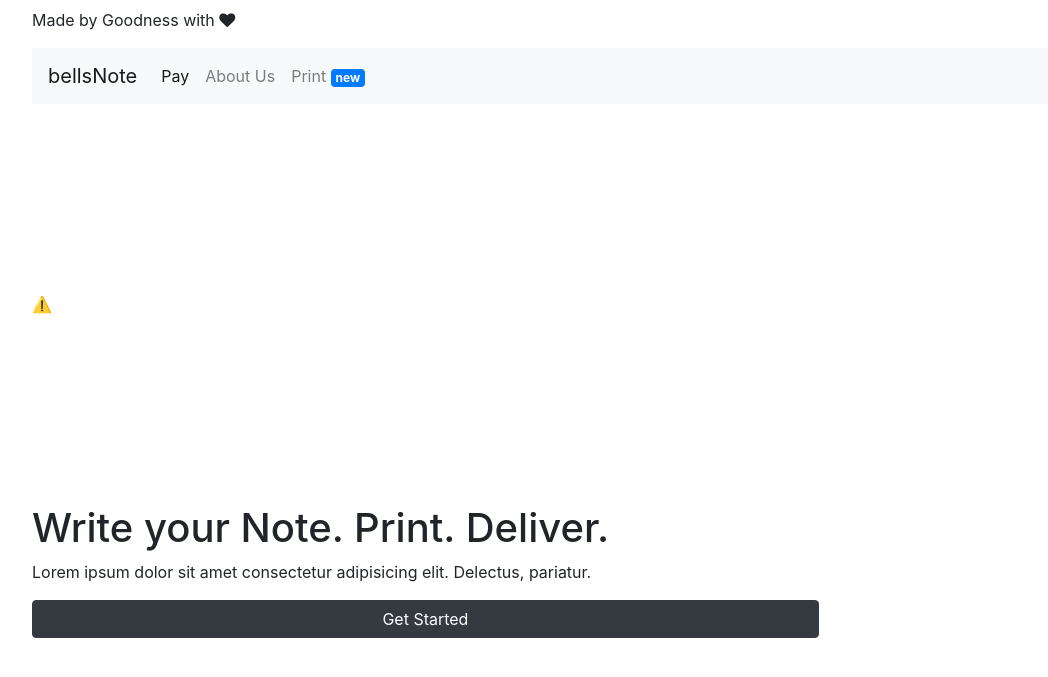
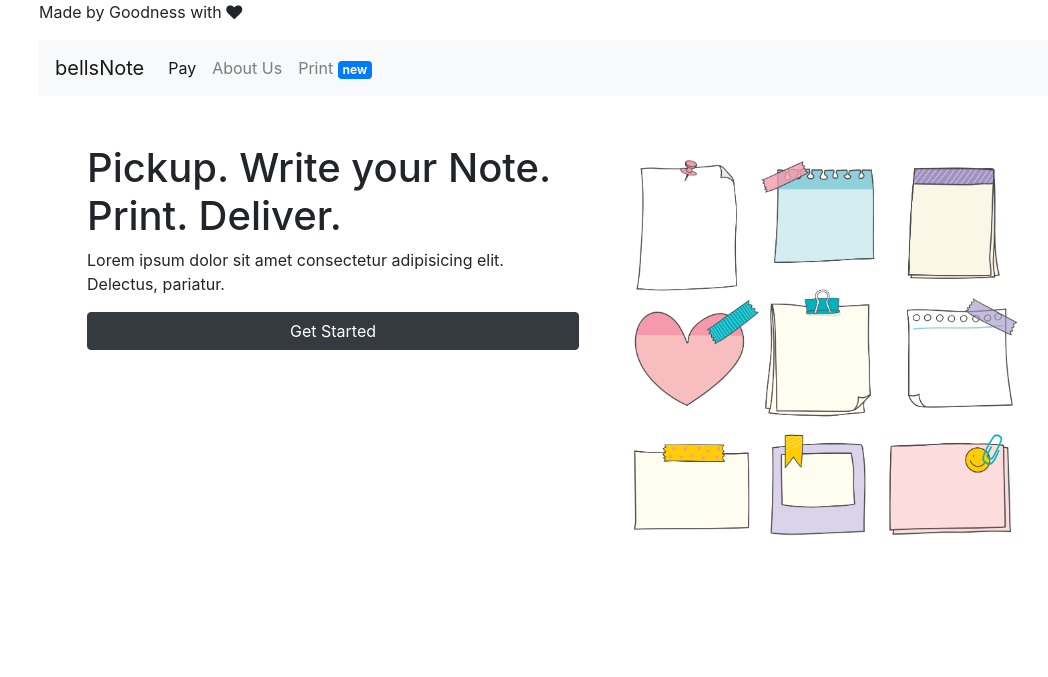
Before and after one commit to Francisop/belllsNote, a Django app: page / in a window 1280 px wide. Shown: the top 677 px of the page, without its empty margins (46-1094 px from the left). Run offline with Django 3.2, Linux system fonts and the light colour scheme; some libraries are stand-ins or nearby versions.

Commit message:
improved ux

```diff
--- a/note/urls.py
+++ b/note/urls.py
@@ -1,8 +1,9 @@
 from os import name
 from django.urls import path
-from note.views import (Index, NoteView)
+from note.views import (Index, NoteView, PrintView)
 
 urlpatterns = [
     path('',Index.as_view(), name='index'),
     path('note/',NoteView.as_view(), name='note'),
+    path('print/',PrintView.as_view(), name='print'),
 ]
--- a/note/views.py
+++ b/note/views.py
@@ -7,6 +7,13 @@ from note.models import Note, NoteImage
 
 class Index(View):
     template_name = 'index.html'
+    def get(self, request, *args, **kwargs):
+        return render(request, self.template_name)
+
+
+
+class PrintView(View):
+    template_name = 'print.html'
     def get(self, request, *args, **kwargs):
         return render(request, self.template_name)
 
--- a/templates/index.html
+++ b/templates/index.html
@@ -1,17 +1,41 @@
 {% extends 'base.html' %}
+{% load static %}
 {%load crispy_forms_tags %}
 
 
 {% block content%}
 
-<style></style>
 
-<div class="container p-2 mobile">
-    <p>Made by Goodness with <span> <i class="fa fa-heart" aria-hidden="true"></i> </span></p>
+
+<div>
+
+
+    <style>
+        .mobile {
+            display: none;
+        }
+
+        @media screen and (max-width: 600px) {
+            .web {
+                display: none;
+            }
+
+            .mobile {
+                display: inline-block;
+
+            }
+
+        }
+    </style>
+
+<div class="container web">
+    <div>
+        <p>Made by Goodness with <span> <i class="fa fa-heart" aria-hidden="true"></i> </span></p>
+    </div>
     <nav class="navbar navbar-expand-sm navbar-light bg-light">
         <a class="navbar-brand" href="/">bellsNote</a>
-        <button class="navbar-toggler d-lg-none" type="button" data-toggle="collapse" data-target="#collapsibleNavId" aria-controls="collapsibleNavId"
-            aria-expanded="false" aria-label="Toggle navigation">
+        <button class="navbar-toggler d-lg-none" type="button" data-toggle="collapse" data-target="#collapsibleNavId"
+            aria-controls="collapsibleNavId" aria-expanded="false" aria-label="Toggle navigation">
             <span class="navbar-toggler-icon"></span>
         </button>
         <div class="collapse navbar-collapse" id="collapsibleNavId">
@@ -23,7 +47,48 @@
                     <a class="nav-link" href="/">About Us</a>
                 </li>
                 <li class="nav-item">
-                    <a class="nav-link" href="/">Print <span class="badge badge-primary">new</span> </a>
+                    <a class="nav-link" href="print/">Print <span class="badge badge-primary">new</span> </a>
+                </li>
+            </ul>
+
+        </div>
+    </nav>
+
+    <section>
+        <div class="row p-5">
+            <div class="col">
+                <h1>Pickup. Write your Note. Print. Deliver.</h1>
+                <p>Lorem ipsum dolor sit amet consectetur adipisicing elit. Delectus, pariatur.</p>
+                <a name="" id="" style="width: 100%;" class="btn btn-dark" href="note/" role="button">Get Started</a>
+            </div>
+            <div class="col">
+                <img src="{%static 'img/76320.jpg' %}" alt="" style="max-width: 85%;" srcset="">
+
+            </div>
+        </div>
+    </section>
+
+</div>
+
+
+<div class="container p-2 mobile">
+    <p>Made by Goodness with <span> <i class="fa fa-heart" aria-hidden="true"></i> </span></p>
+    <nav class="navbar navbar-expand-sm navbar-light bg-light">
+        <a class="navbar-brand" href="/">bellsNote</a>
+        <button class="navbar-toggler d-lg-none" type="button" data-toggle="collapse" data-target="#collapsibleNavId"
+            aria-controls="collapsibleNavId" aria-expanded="false" aria-label="Toggle navigation">
+            <span class="navbar-toggler-icon"></span>
+        </button>
+        <div class="collapse navbar-collapse" id="collapsibleNavId">
+            <ul class="navbar-nav mr-auto mt-2 mt-lg-0">
+                <li class="nav-item active">
+                    <a class="nav-link" href="https://paystack.com/pay/29i0q26gfo">Pay</a>
+                </li>
+                <li class="nav-item">
+                    <a class="nav-link" href="/">About Us</a>
+                </li>
+                <li class="nav-item">
+                    <a class="nav-link" href="print/">Print <span class="badge badge-primary">new</span> </a>
                 </li>
             </ul>
 
@@ -32,14 +97,15 @@
 
 
     <div class="lottie-anime" style="height: 25rem;width:100%; margin: 0 auto;">
-       <script src="https://unpkg.com/@lottiefiles/lottie-player@latest/dist/lottie-player.js"></script>
+        <script src="https://unpkg.com/@lottiefiles/lottie-player@latest/dist/lottie-player.js"></script>
         <lottie-player src="https://assets5.lottiefiles.com/packages/lf20_i8P8Hl.json" background="transparent"
             speed="1" loop autoplay></lottie-player>
     </div>
-<div>
-    <h1>Write your Note. Print. Deliver.</h1>
-    <p>Lorem ipsum dolor sit amet consectetur adipisicing elit. Delectus, pariatur.</p>
-    <a name="" id=""  style="width: 70%;" class="btn btn-dark" href="note/" role="button">Get Started</a>
+    <div>
+        <h1>Pickup. Write your Note. Print. Deliver.</h1>
+        <p>Lorem ipsum dolor sit amet consectetur adipisicing elit. Delectus, pariatur.</p>
+        <a name="" id="" style="width: 100%;" class="btn btn-dark" href="note/" role="button">Get Started</a>
+    </div>
 </div>
 </div>
 {% endblock content %}
--- a/templates/note.html
+++ b/templates/note.html
@@ -9,14 +9,16 @@
     }
 </style>
 <div class="container p-3">
-    <div class="bg-success shadow p-1">
-        <h5>Contact us - 080330988904</h5>
+    <div class="bg-warning shadow p-2">
+        <h6 <span><i class="fa fa-phone bg-dark p-2 rounded text-light" aria-hidden="true"></i></span> 080330988904</h6>
 
     </div>
     <form class="shadow p-5" method="POST" style="background-color:white" enctype="multipart/form-data">
 
+        <p class="p-2">*one face per page costs N50*</p>
         {% csrf_token %}
         {{note_form2 | crispy}}
+        <br>
         {{note_form | crispy}}
 
         <button type="submit" class="btn btn-success">Write my Note</button>
```
Also changed, not shown: note/models.py (+13 -2 lines), templates/print.html (added, +21 -0 lines), bellsNote/static/img/76320.jpg (added), db.sqlite3, note/migrations/0002_auto_20210123_1449.py (added).
